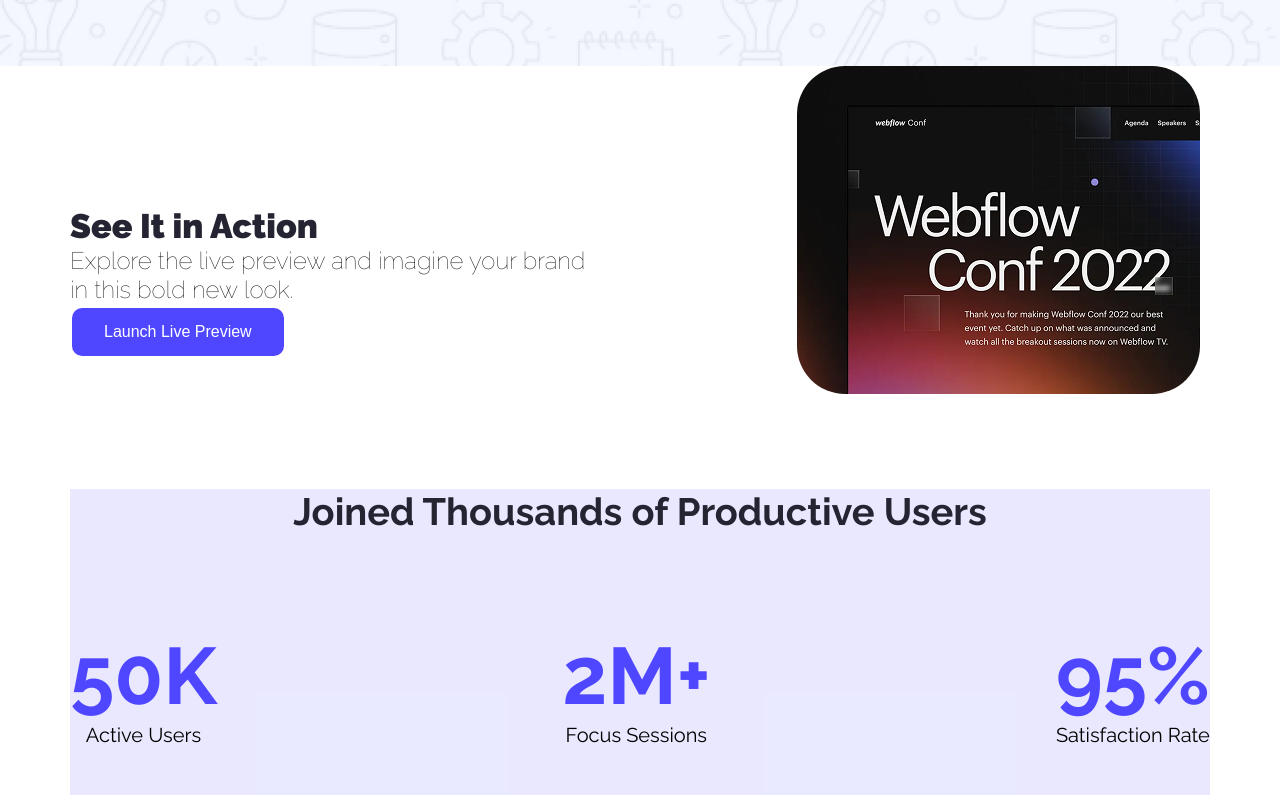
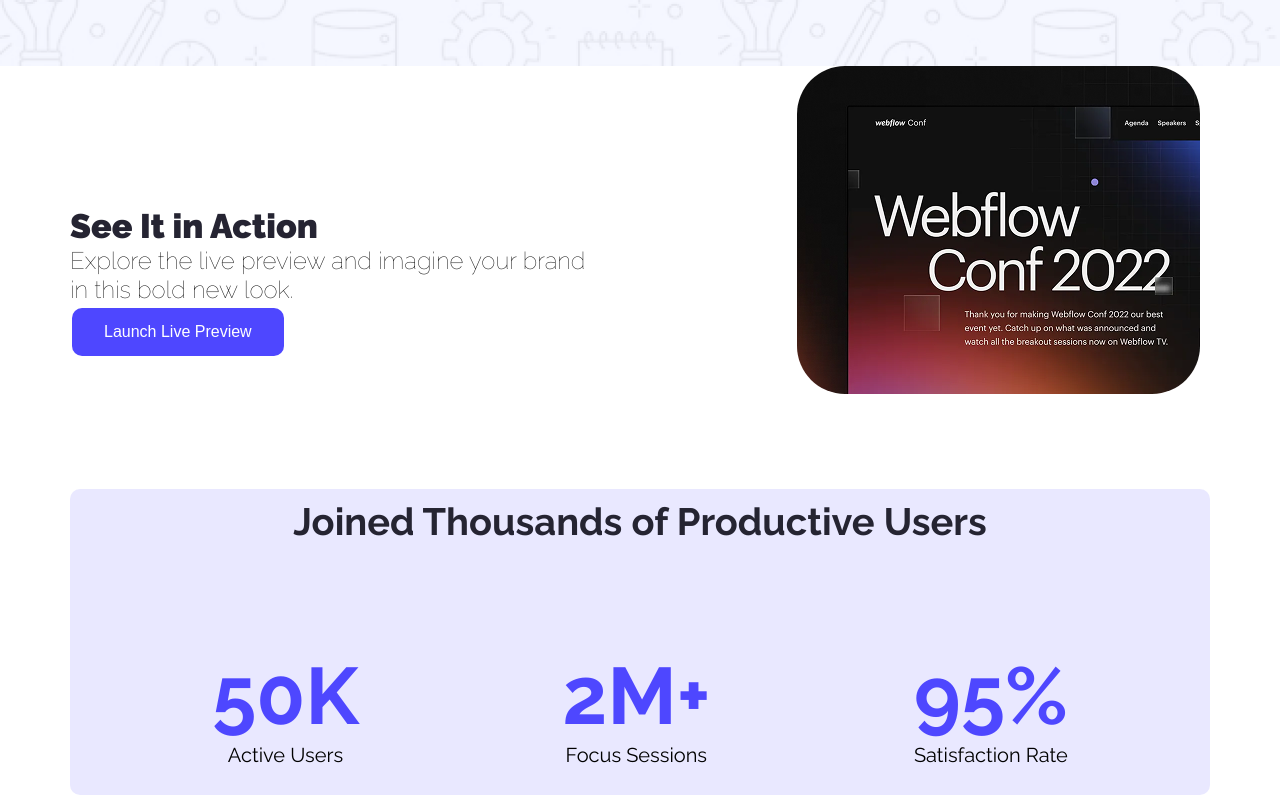
Before and after one commit to hriday33333/first-assignment-1, a plain HTML site: page index.html in a window 1280 px wide. Shown: the part 834-1629 px from the top of the page. Drawn offline with Linux system fonts and the light colour scheme.

Commit message:
change tex

```diff
--- a/styles/makup.css
+++ b/styles/makup.css
@@ -111,6 +111,7 @@ display: flex;
 /* ..........section 3......... */
 .bg-2{
    background-color: rgba(77, 71, 255, 0.123);;
+   border-radius: 10px;
    text-align: center;
    /* border: 1px solid; */
 max-width: 1140px;
@@ -122,10 +123,15 @@ margin: 0 auto;
     color: rgb(37, 36, 50);
     font-weight: 700;
     font-size: 38px;
+    padding: 10px;
+
 }
 .flax{
     display: flex;
     justify-content: space-between;
+    width: 856px;
+    margin: 0 auto;
+
 
 }
 .style{
```
